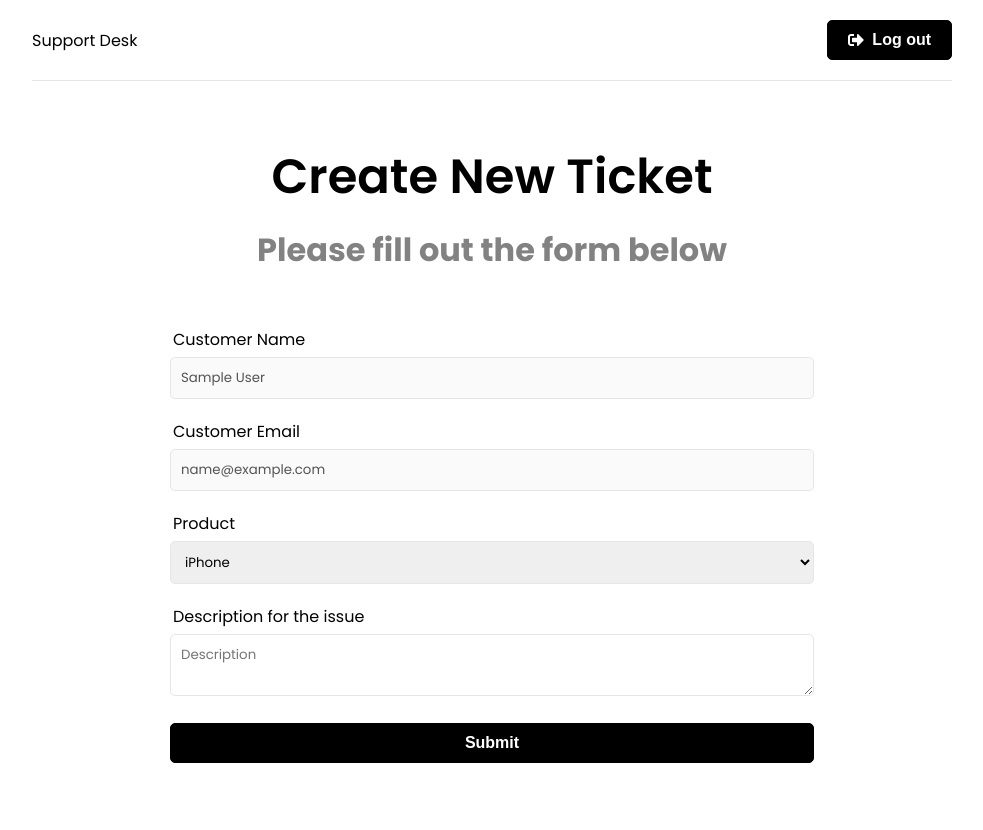
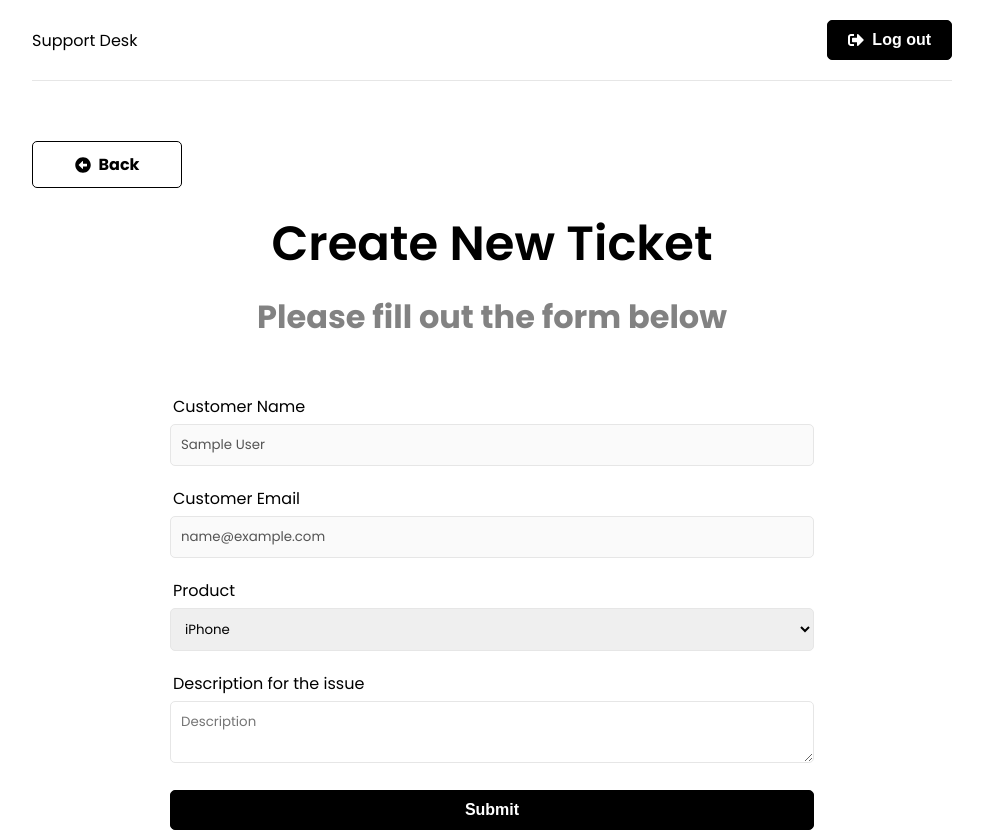
Before and after one commit to liaHi19/support-desk, a React (Create React App) app in the folder frontend/: page /new-ticket in a window 1280 px wide. Shown: the whole page, without its empty margins (148-1131 px from the left). Before the commit the page ends 800 px from the top, so only its background shows below. Built offline with nearby package versions, Linux system fonts and the light colour scheme; sample sign-in values are in the browser's storage.

Commit message:
[#18] Add BackButton

```diff
--- /dev/null
+++ b/frontend/src/components/BackButton.jsx
@@ -0,0 +1,13 @@
+import React from "react";
+import { FaArrowAltCircleLeft } from "react-icons/fa";
+import { Link } from "react-router-dom";
+
+const BackButton = ({ url }) => {
+  return (
+    <Link className="btn btn-reverse btn-back" to={url}>
+      <FaArrowAltCircleLeft /> Back
+    </Link>
+  );
+};
+
+export default BackButton;
--- a/frontend/src/pages/NewTicket.jsx
+++ b/frontend/src/pages/NewTicket.jsx
@@ -6,6 +6,7 @@ import { toast } from "react-toastify";
 import { createTicket, reset } from "../features/tickets/ticketSlice";
 
 import Spinner from "../components/Spinner";
+import BackButton from "../components/BackButton";
 
 const NewTicket = () => {
   const [product, setProduct] = useState("iPhone");
@@ -43,6 +44,7 @@ const NewTicket = () => {
         <Spinner />
       ) : (
         <>
+          <BackButton url="/" />
           <section className="heading">
             <h1>Create New Ticket</h1>
             <p>Please fill out the form below</p>
```
